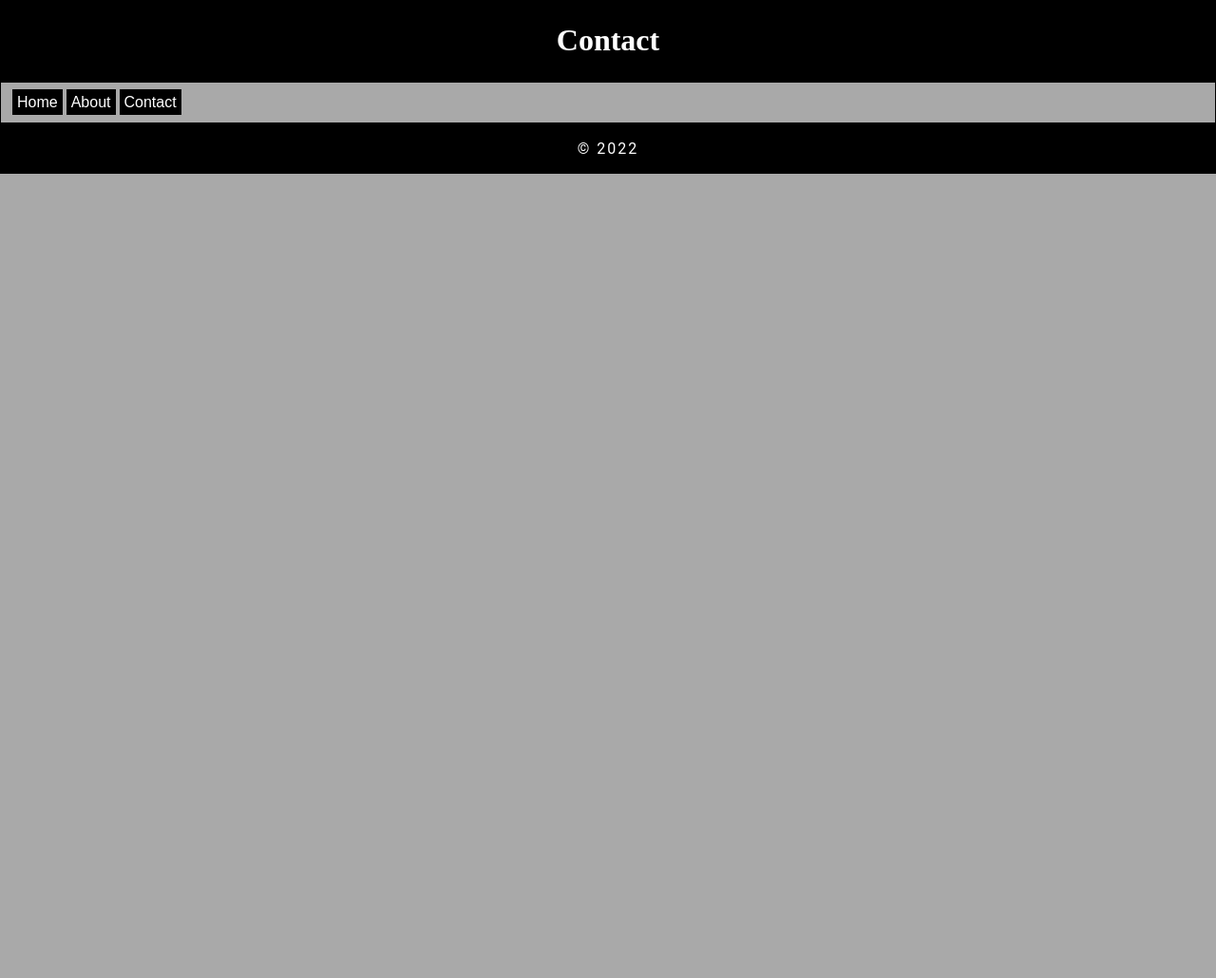
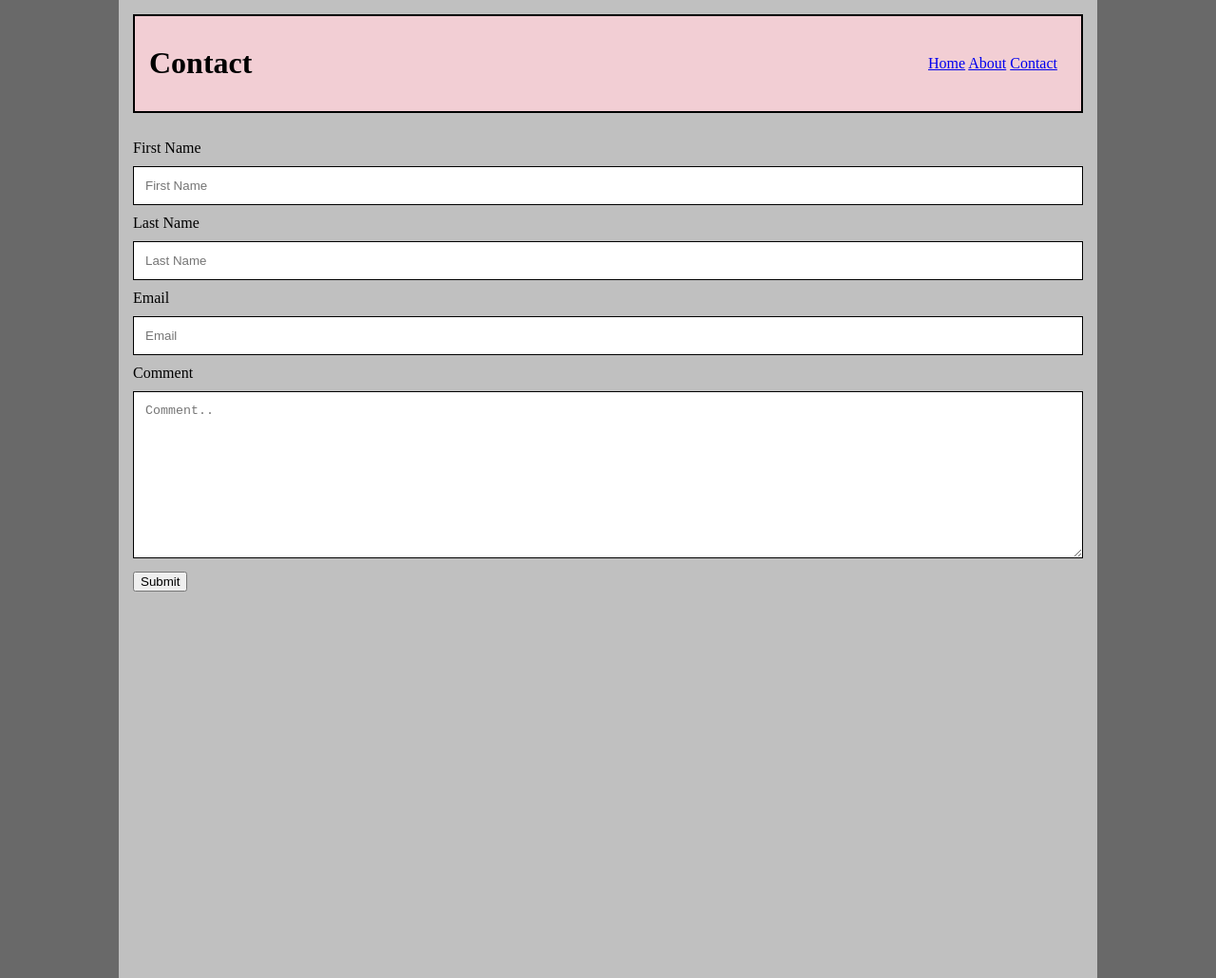
Before and after one commit to yer-lee/final-project, a plain HTML site: page contact.html in a window 1280 px wide. Shown: the whole page at 95% size. Before the commit the page ends 800 px from the top, so only its background shows below. Drawn offline with Linux system fonts and the light colour scheme.

Commit message:
added and deleted imgs and updated pages

```diff
--- a/contact.html
+++ b/contact.html
@@ -4,26 +4,43 @@
 	<meta charset="UTF-8">
 	<meta http-equiv="X-UA-Compatible" content="IE=edge">
 	<meta name="viewport" content="width=device-width, initial-scale=1.0">
-    <title>Websites for Beginners</title>
+	<title>Contact</title>
 	<link rel="stylesheet" href="css/styles.css">
 </head>
 
 
 <body>
+	<div class="container">
 		<header>
 			<h1>Contact</h1>
+			<nav>
+				<a href="index.html">Home</a>
+				<a href="about.html">About</a>
+				<a href="contact.html">Contact</a>
+			</nav>
 		</header>
-    <nav>
-        <a href="/index.html">Home</a>
-        <a href="/about.html">About</a>
-        <a href="/contact.html">Contact</a>
-    </nav>
-    <main>
 
-    </main>
-    <footer>
-        <p>&copy; 2022</p>
-    </footer>
+		<br>
+
+		<form class="form">
+			<label for="fname">First Name</label><br>
+			<input type="text" id="fname" placeholder="First Name" required><br>
+
+			<label for="lname">Last Name</label><br>
+			<input type="text" id="fname" placeholder="Last Name" required><br>
+
+			<label for="email">Email</label><br>
+			<input type="email" id="email" placeholder="Email" required><br>
+
+			<label for="comment">Comment</label><br>
+			<textarea name="comment" id="comment" cols="30" rows="10" placeholder="Comment.."></textarea><br>
+
+			<input type="submit" value="Submit">
+		</form>
+
+
+
+	</div>
 </body>
 
 
--- a/css/styles.css
+++ b/css/styles.css
@@ -1,119 +1,52 @@
+/* WHOLE PAGE */
 body {
-	background-color: darkgray;
+	background-color: dimgray;
 	margin: auto;
 	padding: auto;
 }
 
-h1, h2, h3, h4, h5, h6 {
-	font-family: 'Roboto Slab', serif;
-	text-shadow: 1px 1px rgb(10, 10, 10);
-}
 
-p {
-	font-family: 'Roboto', sans-serif;
-	line-height: -1.5;
-	letter-spacing: 2px;
-}
-
-/* Content wrapper */
 .container {
     width: 1000px;
-	background-color: white;
+    background-color: silver;
     margin: auto;
     padding: 15px;
     height: 1000px;
-
 }
 
-/* Header */
+
+/* FOR ALL 3 PAGES: HOME, ABOUT, CONTACT */
 header {
-	background: black;
-	color: white;
-	padding: 2px;
-	text-align: center;
-	border: 1px solid black;
+	display: flex;
+	justify-content: space-between;
+	align-items: center;
+	background-color: rgb(242, 206, 212);
+	padding: 10px 15px;
+    margin-bottom: 10px;
+	border: 2px solid rgb(0, 0, 0);
 }
 
-/* Navbar */
- nav {
-	 padding: 12px;
-	 border: 1px solid black;
-	 /* text-align: left; */
-	 position: sticky;
-	 left: 0;
-	 top: 0;
-	 z-index: 1;
 
+h1 {
+    font: italic border 16px/125% times, serif;
 }
 
- nav a {
-	 padding-right: 12px;
-	 color: white;
-	 background-color: black;
-	 padding: 5px;
-	 text-decoration: none;
-	 font-family: sans-serif;
+
+/* FOR ALL 3 PAGES: HOME, ABOUT, CONTACT */
+nav {
+    display: inline-block;
+    padding-right: 10px;
+    padding: 10px;
+    border-radius: 50%;
 }
 
-nav a:hover {
-	background-color: darkgray;
+
+/* FORM ON CONTACT PAGE */
+input[type=text], input[type=email], textarea {
+	width: 100%;
+	padding: 12px;
+	box-sizing: border-box;
+	border: 1px solid black;
+	margin-top: 10px;
+	margin-bottom: 10px;
 }
-
- /* Hero */
- .hero {
-	 border: 1px solid black;
-	 background-color: gainsboro;
-	 background-image: url('/img/fabian-quintero-UWQP2mh5YJI-unsplash.jpg');
-	 height: 400px;
-	 background-position: bottom right;
- }
-
- .text-back-hero {
-	background-color: rgb(255, 255, 255,0.5);
-	padding: 12px 50px;
-	text-align: center;
-	display:inline-block;
-	position:relative;
-	top: 240px;
-	left: 50px;
-}
-
-/* Main Content */
-.column {
-	float: left;
-	width: 478px;
-	height: 400px;
-	padding: 10px;
-	border: 1px solid black;
-}
-
-.column img {
-	width: 45%;
-	float: right;
-	padding-left: 10px;
-}
-
-.col-two {
-	background-color: gainsboro;
-	background-image: url('/img/beach-sunset.jpg');
-}
-
-.text-back {
-	background-color: rgb(255, 255, 255,0.3);
-	padding: 2px 10px;
-}
-
-/* Footer */
-footer {
-	clear: both;
-	padding: px;
-	border: 1px solid black;
-	text-align: center;
-	background-color: black;
-	color: white;
-}
-
-/* icons */
-.fa-dog {
-	color: white;
-}
```
Also changed, not shown: about.html (+8 -12 lines), index.html (+12 -28 lines), img/logo1.webp (deleted), img/moon1.jpeg (deleted), img/moon2.jpeg (deleted), img/moon3.jpeg (deleted), img/moon4.jpeg (deleted), img/moon5.jpeg (deleted), img/moon6.jpeg (deleted), img/nature1.jpeg (added), img/nature2.jpeg (added), img/nature3.jpeg (added), img/nature4.jpeg (added). Lines whose indentation alone changed are shown as unchanged.
